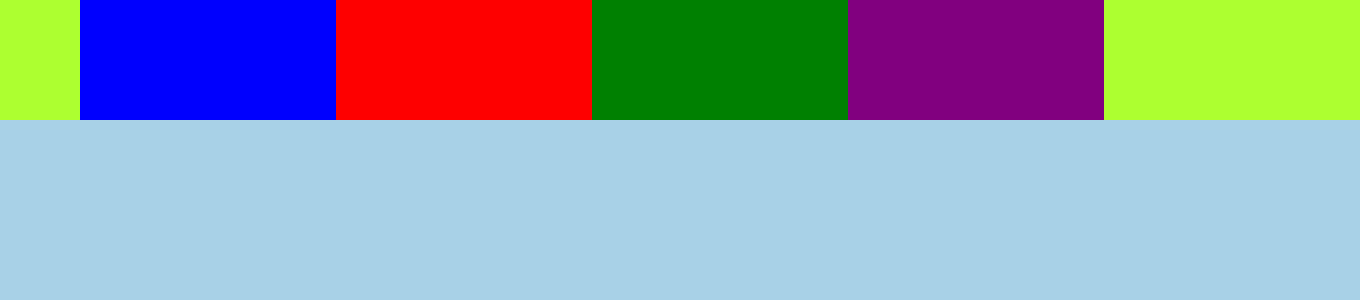
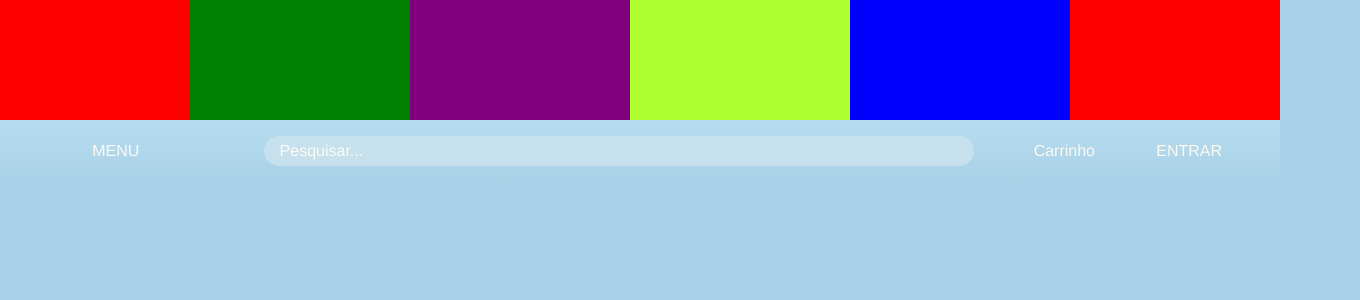
Before and after one commit to NicoleOG12/ChocoMelt, a Vue app: page /HomePage in a window 1280 px wide. Shown: the top 300 px of the page, 1360 px wide, since content can reach past the window. Built offline with nearby package versions, Linux system fonts and the light colour scheme; grey boxes are pictures that could not be loaded.

Commit message:
kjaeskjb

```diff
--- a/src/components/HomePage.vue
+++ b/src/components/HomePage.vue
@@ -25,14 +25,8 @@
   <div style="background-color: purple;"></div>
   <div style="background-color: greenyellow;"></div>
 </div>
-    </div>
-  </div>
 
-  <div class="items2">
-    <div class="item" style="background-color: blue;">
-
-
-      <div id="promocoes">
+      <div id="promocoes" style="margin-left:1100px; margin-top:-120px">
   <div style="background-color: blue;"></div>
   <div style="background-color: red;"></div>
   <div style="background-color: green;"></div>
@@ -46,6 +40,46 @@
 
 
 
+
+		<!--barra de menu-->
+		<div id="barra-de-menu">
+
+			<!--menu-->
+
+				<div id="menu-dropdown">
+					<span> MENU </span>
+						<div id="menu-dropdown-conteudo">
+							<p> P�gina inicial </p>
+							<p> Produtos </p>
+							<p> Paootes </p>
+							<p> Promo��es </p>
+							<p> Pedidos </p>
+							<p> Sobre n�s </p>
+							<p> Contato </p>
+						</div>
+				</div>
+
+
+			<!-- barra de pesquisa-->
+			<a href="" id="barra-de-pesquisa">
+				<p>Pesquisar...</p>
+			</a>
+
+			<!--�rea de login-->
+			<a href="" id="">
+				<p> Carrinho </p>
+			</a>
+
+			<!--carrinho-->
+			<a href="" id="area-de-login">
+				<p>ENTRAR</p>
+			</a>
+
+		</div>
+
+
+
+
   </body>
 </template>
 
@@ -54,6 +88,15 @@
 </script>
 
 <style>
+
+span, p, a:any-link a:visited, a:link{
+			margin: 0px;
+			color: inherit;
+			text-decoration: none;
+			text-decoration-color: none;
+		}
+
+
 
 body{
   background-color: #A8D1E7;
@@ -64,13 +107,14 @@ body{
   left: 0px;
   right: 0px;
   margin:0px;
+  overflow-x: hidden;
 }
 
 #promocoes{
   display: grid;
-  width:100%;
+  width:fit-content;
   margin:0px;
-  grid-template-columns:20% 20% 20% 20% 20%;
+  grid-template-columns:220px 220px 220px 220px 220px;
 }
 
   #promocoes div{
@@ -81,23 +125,58 @@ body{
 .items, .items2{
   height: 120px;
   position: relative;
-  width: 100%;
+  width: 1100px;
   background: #efefef;
   text-align: center;
   border-radius: 4px;
-  animation: slide-item 8s infinite linear;
+  animation: slide-item 22s infinite linear;
 }
-.items2{margin-left:100%; margin-top:-120px}
-
-/*.item:nth-child(0) { animation-delay: 0.1s; }
-.item:nth-child(1) { animation-delay: 8s; }
-item:nth-child(3) { animation-delay:0s; }
-.item:nth-child(4) { animation-delay: 0s; }*/
 
 @keyframes slide-item {
-    0% { left: -0%; right: -100%; }
-  100% { left: -100%; right: 0% }
+    0% { left: -0%; right: -1100px; }
+  100% { left: -1100px; right: 0% }
 }
+
+
+
+
+			#barra-de-menu{
+				background-image: linear-gradient(#b8dcef, #A8D1E7);
+				display: grid;
+				grid-template-columns: 16% auto 8% 12%;
+				padding: 16px;
+				color: #fcfaf2;
+				text-align: center;
+				align-items: center;
+			}
+
+				#menu-dropdown{
+					position: relative;
+					display: inline-block;
+				}
+				#menu-dropdown:hover #menu-dropdown-conteudo{
+					display: block;
+				}
+					#menu-dropdown-conteudo{
+						display: none;
+						position: absolute;
+						background-color:#A8D1E7;
+						padding: 10px 16px 8px 10%;
+						margin: 16px 16px 0px -16px;
+						width: 100%;
+						text-align: left;
+					}
+					#menu-dropdown-conteudo p{
+						margin: 16px 0px 8px 0px;
+					}
+
+				#barra-de-pesquisa{
+					background-image: linear-gradient(#fcfaf241, #fcfaf253);
+					margin: 0px 5% 0px 6%;
+					padding: 6px 6px 6px 16px;
+					border-radius: 16px;
+					text-align: left;
+				}
 
 
 
```
